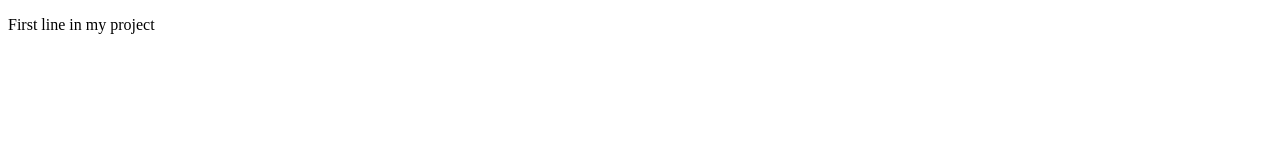
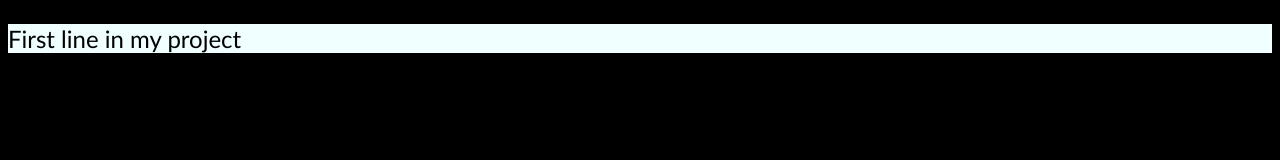
Before and after one commit to wentworth2023/mon_site, a plain HTML site: page index.html in a window 1280 px wide. Drawn offline with Linux system fonts and the light colour scheme.

Commit message:
added readme.md, style.css and modified index.html

```diff
--- a/index.html
+++ b/index.html
@@ -4,6 +4,7 @@
     <meta charset="UTF-8">
     <meta http-equiv="X-UA-Compatible" content="IE=edge">
     <meta name="viewport" content="width=device-width, initial-scale=1.0">
+    <link rel="stylesheet" href="style.css">
     <title>JK-TECH</title>
 </head>
 <body>
--- /dev/null
+++ b/style.css
@@ -0,0 +1,8 @@
+p {
+    font-size: x-large;
+    font-family: 'Gill Sans', 'Gill Sans MT', Calibri, 'Trebuchet MS', sans-serif;
+    background-color: azure;
+}
+body {
+    background-color: black;
+}
```
Also changed, not shown: 1 other file.
